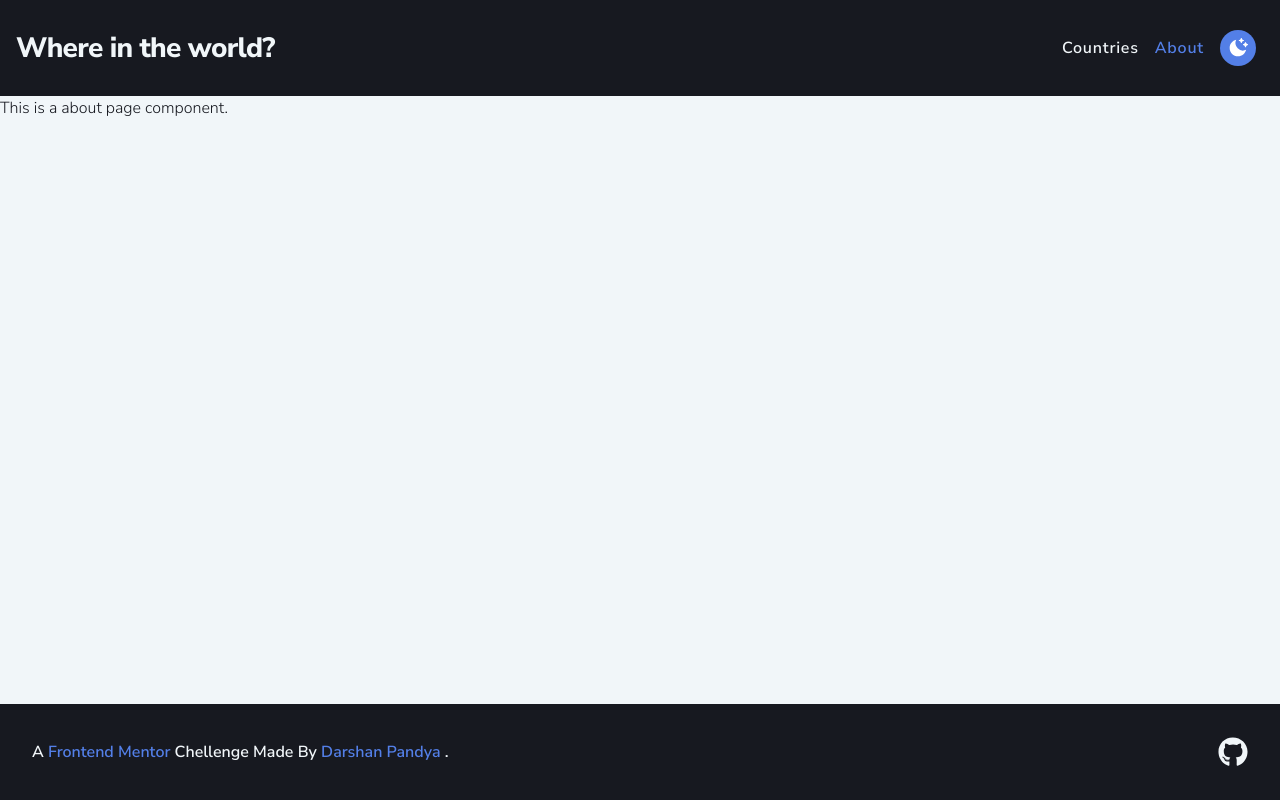
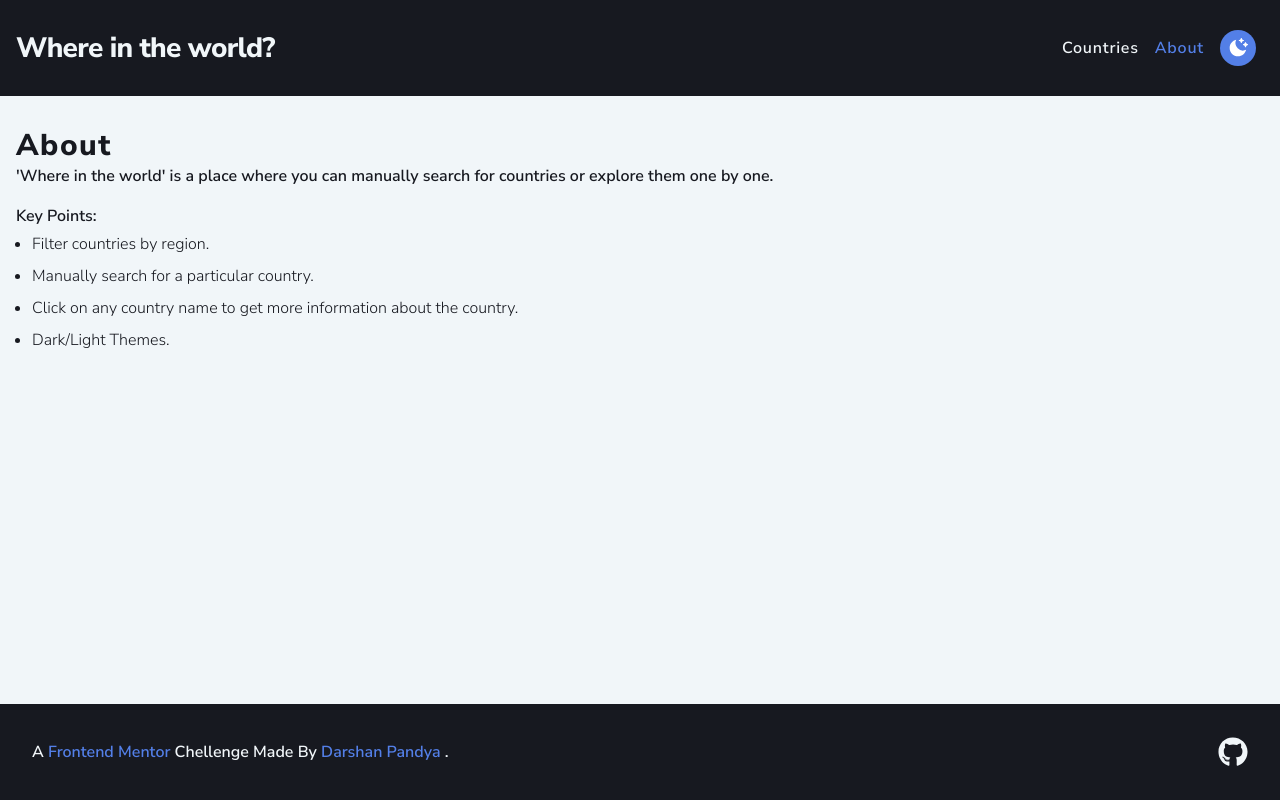
Before and after one commit to Darshan-Pandya10/RESTCountries-Project---React-Query, a React (Vite) app: page /About in a window 1280 px wide. Built offline with nearby package versions, Linux system fonts and the light colour scheme.

Commit message:
[Add] About page.

```diff
--- a/src/Components/About.jsx
+++ b/src/Components/About.jsx
@@ -1,11 +1,22 @@
-import '../App.css'
+import '../App.css';
 
-    function About() {
-      return (
-        <div className='about overflow-x-hidden'>
-          <h1>This is a about page component.</h1>
-        </div>
-      )
-    }
+function About() {
+  return (
+    <div className='about overflow-x-hidden px-4 py-8'>
+      <h1 className='text-3xl font-extrabold tracking-wider'>About</h1>
+      <p className='text-base font-semibold'>
+        'Where in the world' is a place where you can manually search for countries or explore them one by one.
+      </p>
 
-    export default About
+      <h2 className='mt-4 font-semibold'>Key Points:</h2>
+      <ol className='list-disc px-4'>
+        <li className='py-1'>Filter countries by region.</li>
+        <li className='py-1'>Manually search for a particular country.</li>
+        <li className='py-1'>Click on any country name to get more information about the country.</li>
+        <li className='py-1'>Dark/Light Themes.</li>
+      </ol>
+    </div>
+  );
+}
+
+export default About;
```
